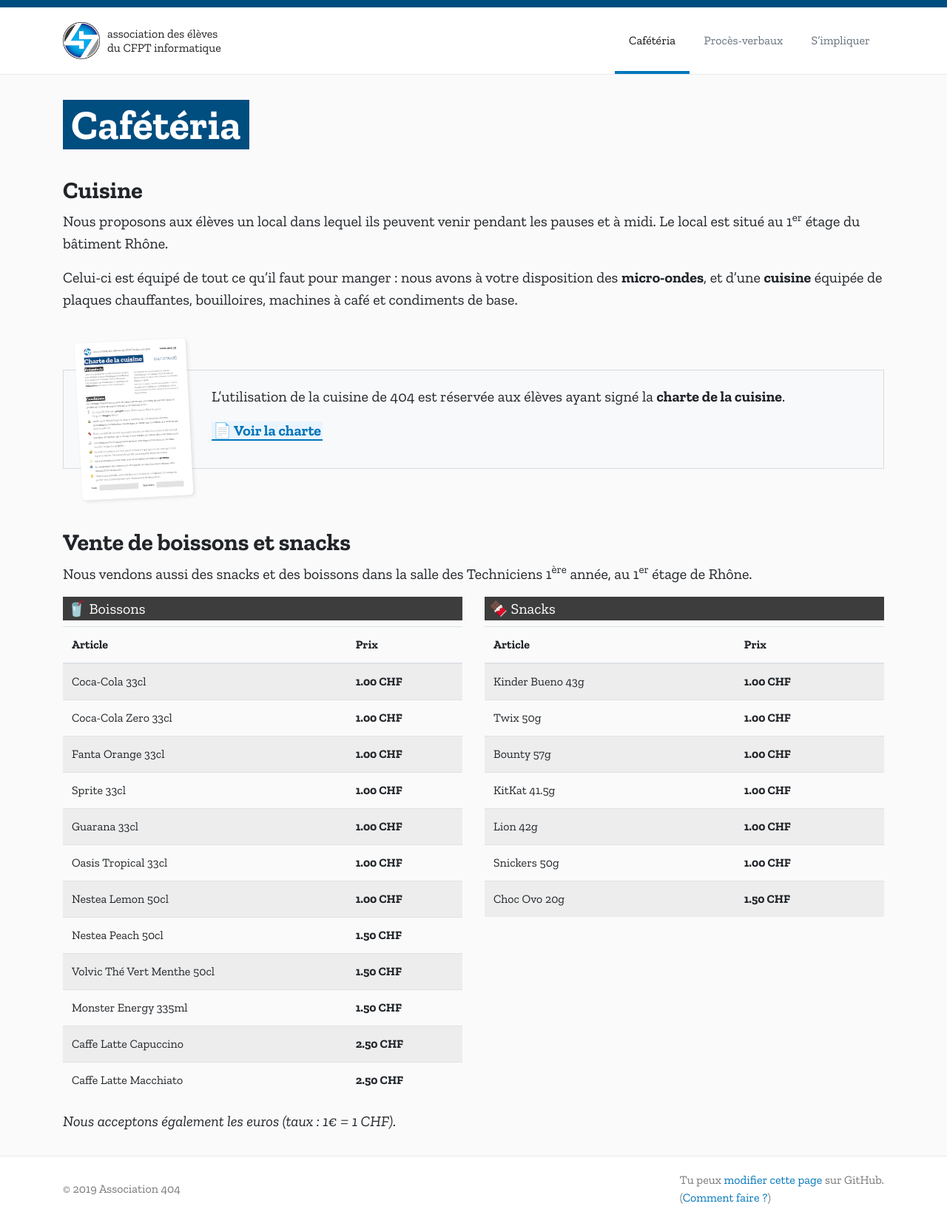
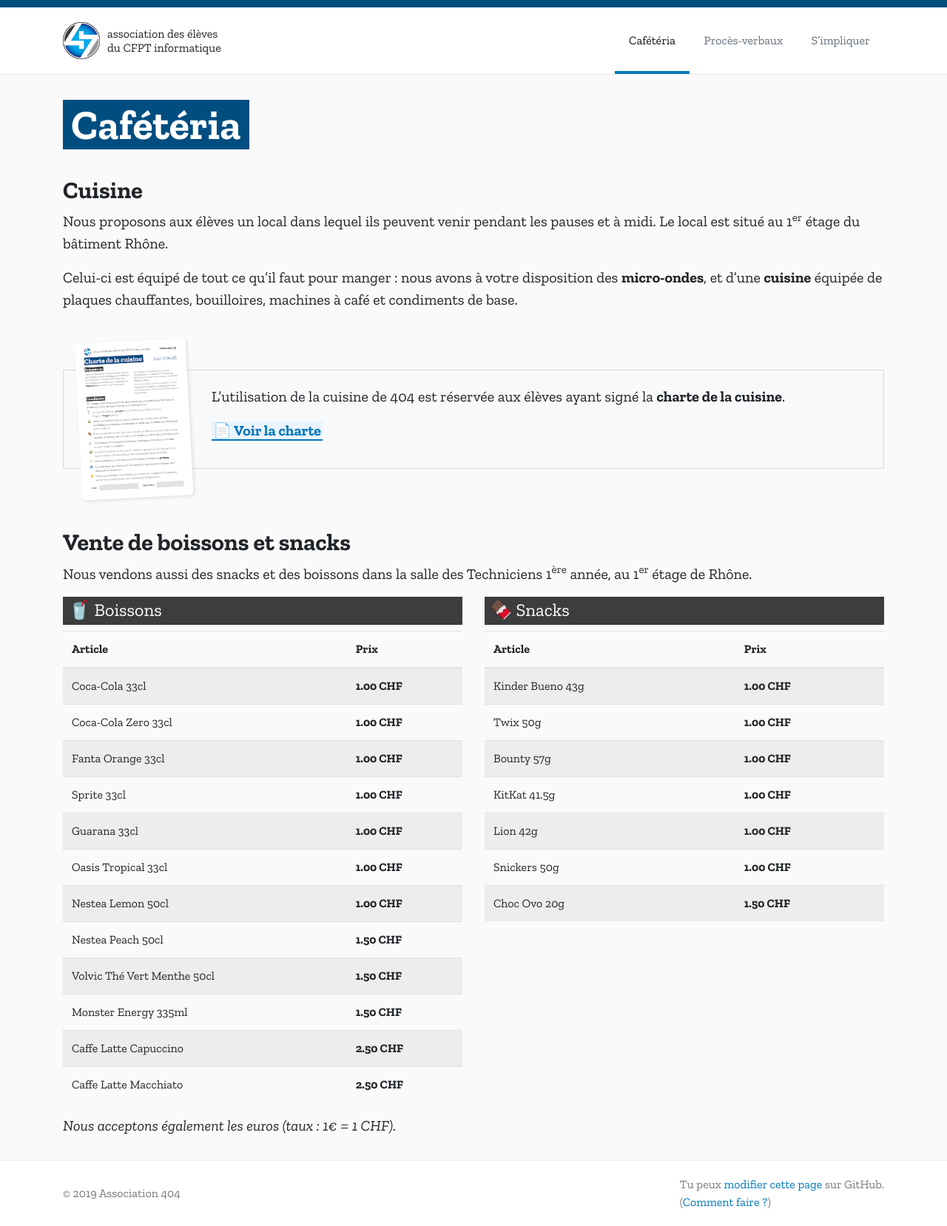
Before and after one commit to animsai/404-demo, a Jekyll site: the page built from cafeteria.md, in a window 1280 px wide. Shown: the whole page at 74% size. Built offline with Jekyll 4.4.1, drawn with Linux system fonts in a browser that asks for light colours.

Commit message:
Fix title

```diff
--- a/cafeteria.md
+++ b/cafeteria.md
@@ -37,8 +37,7 @@
 <div class="row">
 <div class="col-md">
 
-  🥤 Boissons
-  {: .h3 }
+  <h3>🥤 Boissons</h3>
 
   | Article                     | Prix         |
   |-----------------------------|--------------|
@@ -59,8 +58,7 @@
 </div>
 <div class="col-md">
 
-  🍫 Snacks
-  {: .h3 }
+  <h3>🍫 Snacks</h3>
 
   | Article                     | Prix         |
   |-----------------------------|--------------|
```
